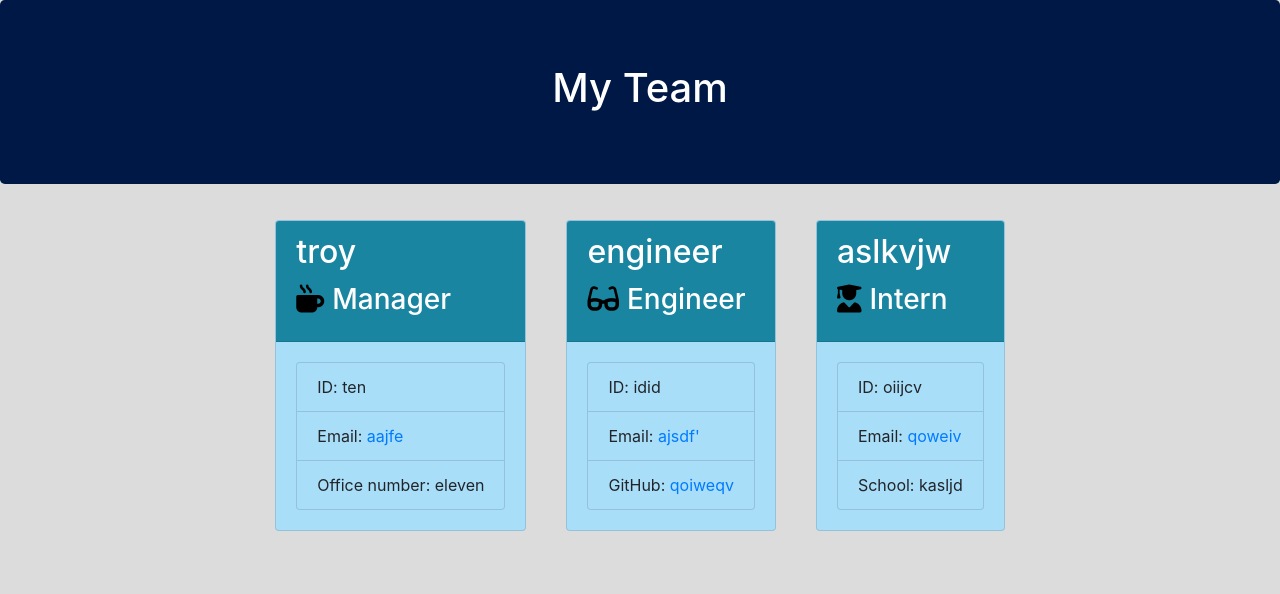
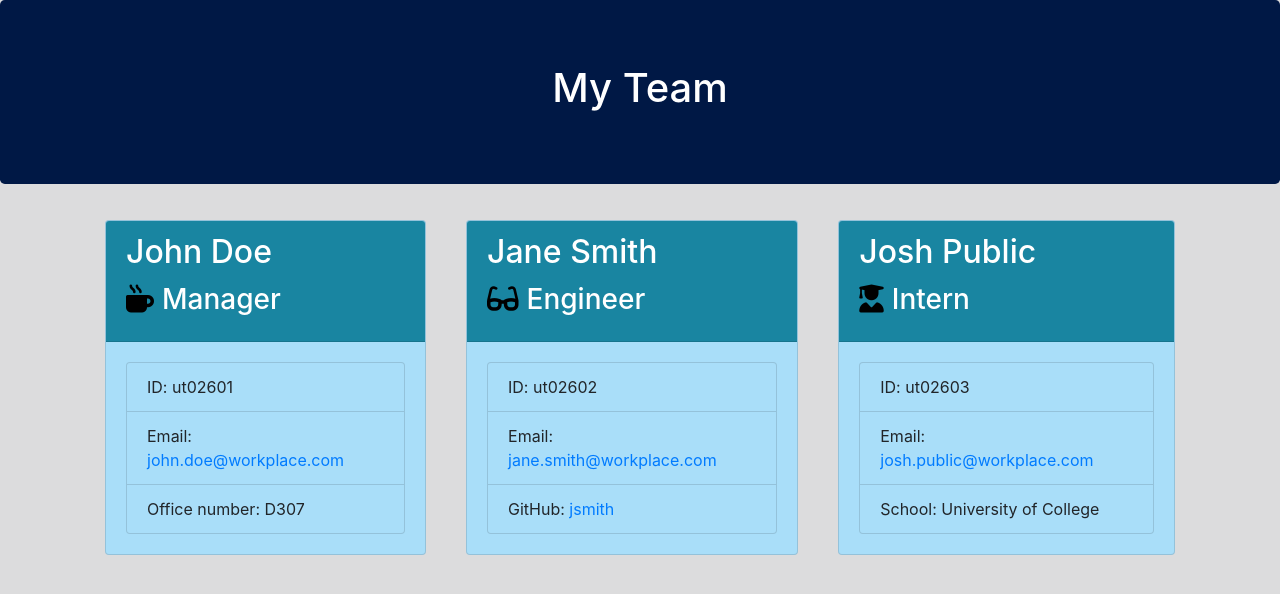
Before and after one commit to abbynf/employee-roster-generator, a website: page output/team.html in a window 1280 px wide. Drawn offline with nearby package versions, Linux system fonts and the light colour scheme.

```diff
--- a/output/team.html
+++ b/output/team.html
@@ -25,40 +25,40 @@
             <div class="team-area col-12 d-flex justify-content-center">
                 <div class="card employee-card">
     <div class="card-header">
-        <h2 class="card-title">troy</h2>
+        <h2 class="card-title">John Doe</h2>
         <h3 class="card-title"><i class="fas fa-mug-hot mr-2"></i>Manager</h3>
     </div>
     <div class="card-body">
         <ul class="list-group">
-            <li class="list-group-item">ID: ten</li>
-            <li class="list-group-item">Email: <a href="mailto:aajfe">aajfe</a></li>
-            <li class="list-group-item">Office number: eleven</li>
+            <li class="list-group-item">ID: ut02601</li>
+            <li class="list-group-item">Email: <a href="mailto:john.doe@workplace.com">john.doe@workplace.com</a></li>
+            <li class="list-group-item">Office number: D307</li>
         </ul>
     </div>
 </div>
 <div class="card employee-card">
     <div class="card-header">
-        <h2 class="card-title">engineer</h2>
+        <h2 class="card-title">Jane Smith</h2>
         <h3 class="card-title"><i class="fas fa-glasses mr-2"></i>Engineer</h3>
     </div>
     <div class="card-body">
         <ul class="list-group">
-            <li class="list-group-item">ID: idid</li>
-            <li class="list-group-item">Email: <a href="mailto:ajsdf'">ajsdf'</a></li>
-            <li class="list-group-item">GitHub: <a href="https://github.com/qoiweqv" target="_blank" rel="noopener noreferrer">qoiweqv</a></li>
+            <li class="list-group-item">ID: ut02602</li>
+            <li class="list-group-item">Email: <a href="mailto:jane.smith@workplace.com">jane.smith@workplace.com</a></li>
+            <li class="list-group-item">GitHub: <a href="https://github.com/jsmith" target="_blank" rel="noopener noreferrer">jsmith</a></li>
         </ul>
     </div>
 </div>
 <div class="card employee-card">
     <div class="card-header">
-        <h2 class="card-title">aslkvjw</h2>
+        <h2 class="card-title">Josh Public</h2>
         <h3 class="card-title"><i class="fas fa-user-graduate mr-2"></i>Intern</h3>
     </div>
     <div class="card-body">
         <ul class="list-group">
-            <li class="list-group-item">ID: oiijcv</li>
-            <li class="list-group-item">Email: <a href="mailto:qoweiv">qoweiv</a></li>
-            <li class="list-group-item">School: kasljd</li>
+            <li class="list-group-item">ID: ut02603</li>
+            <li class="list-group-item">Email: <a href="mailto:josh.public@workplace.com">josh.public@workplace.com</a></li>
+            <li class="list-group-item">School: University of College</li>
         </ul>
     </div>
 </div>
```
Also changed, not shown: README.md, assets/Output.png (added), assets/Questions.png (added).
